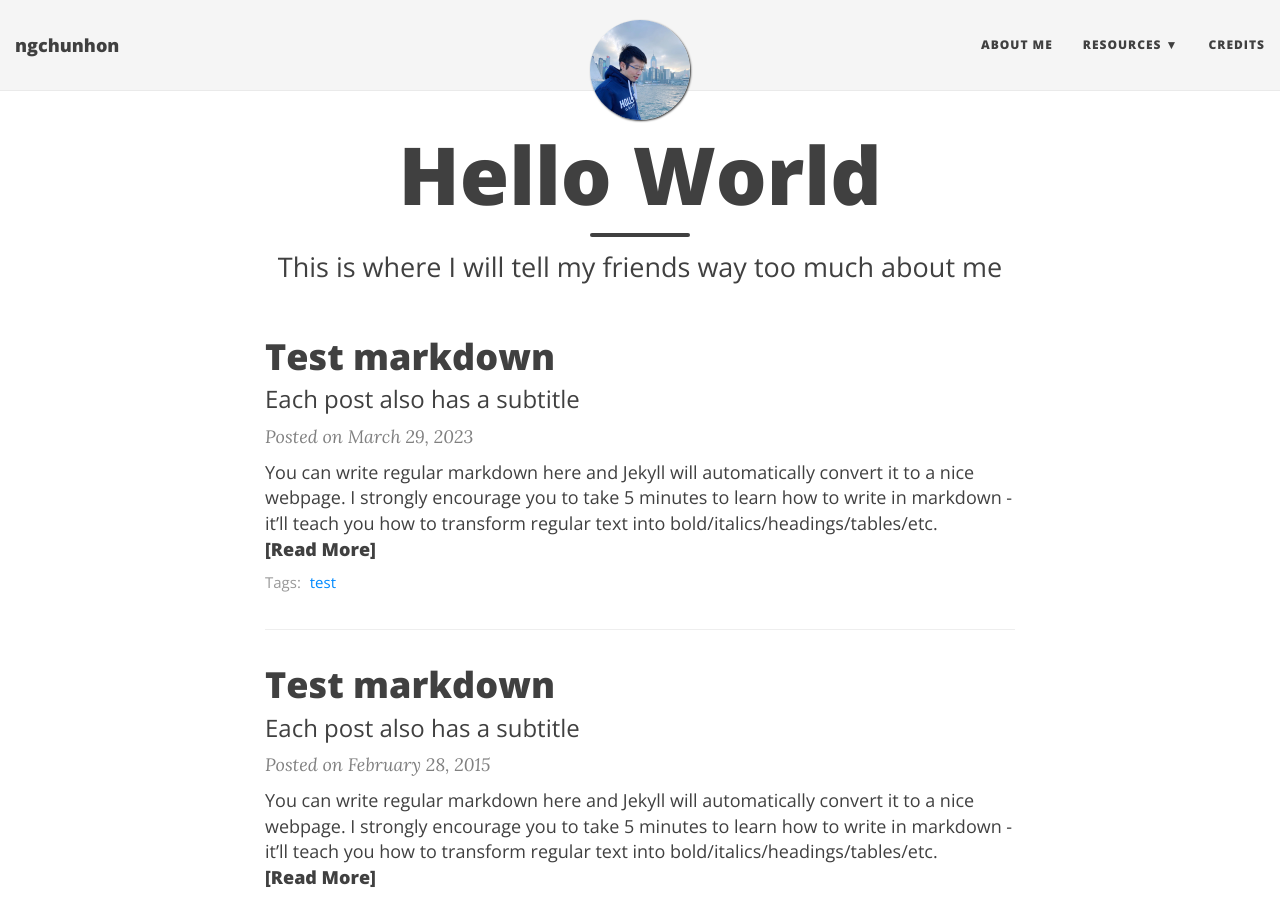
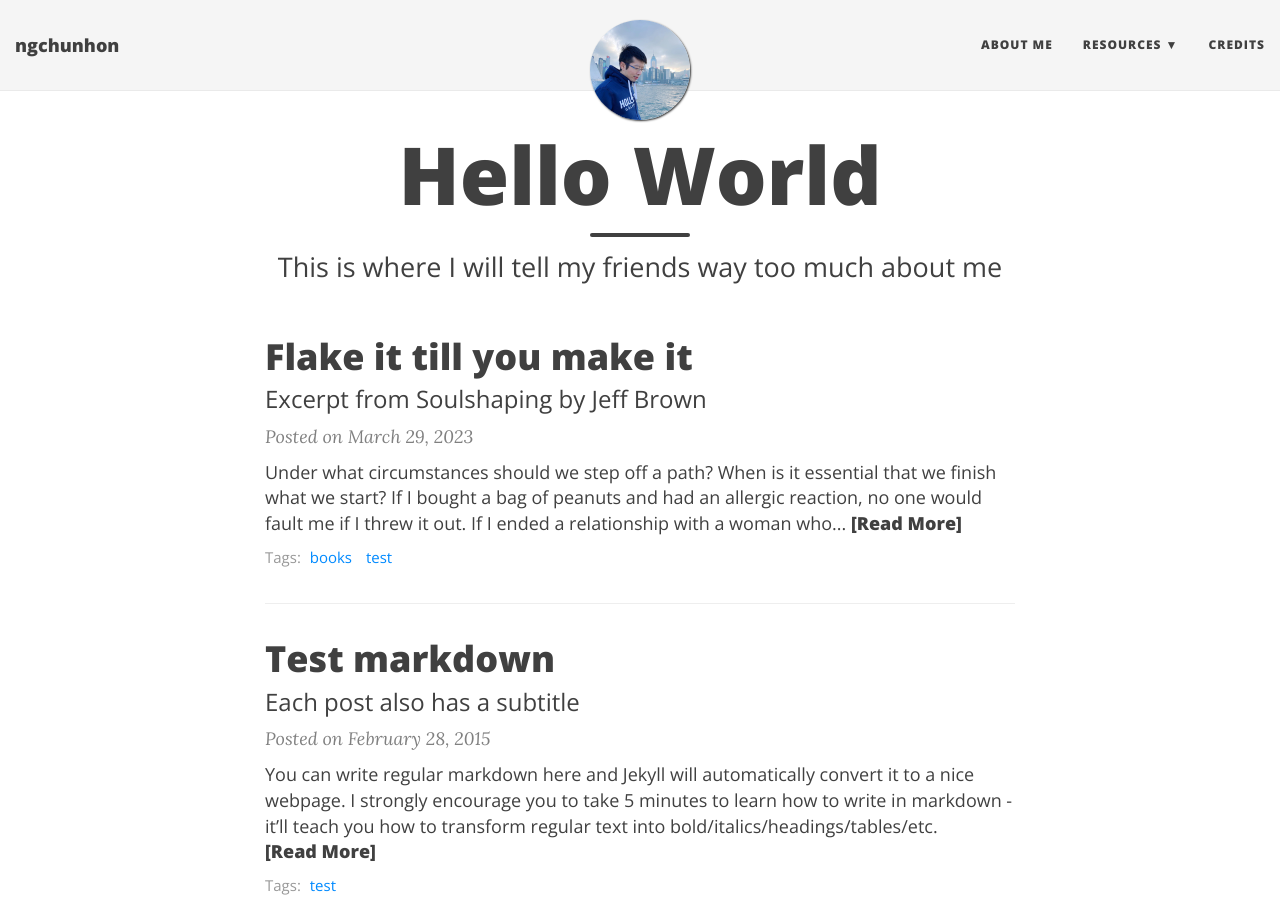
Before and after one commit to chunhon/chunhon.github.io, a Jekyll site: the page built from index.html, in a window 1280 px wide and 900 px high. Built offline with Jekyll 4.4.1, drawn with Linux system fonts in a browser that asks for light colours; nearby versions of some CDN libraries; the list of posts is cut into pages by our own code.

Commit message:
Update 2023-03-29-hello-world.md

````diff
--- a/_posts/2023-03-29-hello-world.md
+++ b/_posts/2023-03-29-hello-world.md
@@ -1,73 +1,15 @@
 ---
 layout: post
-title: Test markdown
-subtitle: Each post also has a subtitle
-gh-repo: daattali/beautiful-jekyll
-gh-badge: [star, fork, follow]
-tags: [test]
+title: Flake it till you make it
+subtitle: Excerpt from Soulshaping by Jeff Brown
+bigimg: /img/path.jpg
+tags: [books, test]
 ---
 
-You can write regular [markdown](http://markdowntutorial.com/) here and Jekyll will automatically convert it to a nice webpage.  I strongly encourage you to [take 5 minutes to learn how to write in markdown](http://markdowntutorial.com/) - it'll teach you how to transform regular text into bold/italics/headings/tables/etc.
+Under what circumstances should we step off a path? When is it essential that we finish what we start? If I bought a bag of peanuts and had an allergic reaction, no one would fault me if I threw it out. If I ended a relationship with a woman who hit me, no one would say that I had a commitment problem. But if I walk away from a seemingly secure route because my soul has other ideas, I am a flake?
 
-**Here is some bold text**
+The truth is that no one else can definitively know the path we are here to walk. It’s tempting to listen—many of us long for the omnipotent other—but unless they are genuine psychic intuitives, they can’t know. All others can know is their own truth, and if they’ve actually done the work to excavate it, they will have the good sense to know that they cannot genuinely know anyone else’s. Only soul knows the path it is here to walk. Since you are the only one living in your temple, only you can know its scriptures and interpretive structure.
 
-## Here is a secondary heading
+At the heart of the struggle are two very different ideas of success—survival-driven and soul-driven. For survivalists, success is security, pragmatism, power over others. Success is the absence of material suffering, the nourishing of the soul be damned. It is an odd and ironic thing that most of the material power in our world often resides in the hands of younger souls. Still working in the egoic and material realms, they love the sensations of power and focus most of their energy on accumulation. Older souls tend not to be as materially driven. They have already played the worldly game in previous lives and they search for more subtle shades of meaning in this one—authentication rather than accumulation. They are often ignored by the culture at large, although they really are the truest warriors.
 
-Here's a useless table:
-
-| Number | Next number | Previous number |
-| :------ |:--- | :--- |
-| Five | Six | Four |
-| Ten | Eleven | Nine |
-| Seven | Eight | Six |
-| Two | Three | One |
-
-
-How about a yummy crepe?
-
-![Crepe](http://s3-media3.fl.yelpcdn.com/bphoto/cQ1Yoa75m2yUFFbY2xwuqw/348s.jpg)
-
-Here's a code chunk:
-
-~~~
-var foo = function(x) {
-  return(x + 5);
-}
-foo(3)
-~~~
-
-And here is the same code with syntax highlighting:
-
-```javascript
-var foo = function(x) {
-  return(x + 5);
-}
-foo(3)
-```
-
-And here is the same code yet again but with line numbers:
-
-{% highlight javascript linenos %}
-var foo = function(x) {
-  return(x + 5);
-}
-foo(3)
-{% endhighlight %}
-
-## Boxes
-You can add notification, warning and error boxes like this:
-
-### Notification
-
-{: .box-note}
-**Note:** This is a notification box.
-
-### Warning
-
-{: .box-warning}
-**Warning:** This is a warning box.
-
-### Error
-
-{: .box-error}
-**Error:** This is an error box.
+A soulful notion of success rests on the actualization of our innate image. Success is simply the completion of a soul step, however unsightly it may be. We have finished what we started when the lesson is learned. What a fear-based culture calls a wonderful opportunity may be fruitless and misguided for the soul. Staying in a passionless relationship may satisfy our need for comfort, but it may stifle the soul. Becoming a famous lawyer is only worthwhile if the soul demands it. It is an essential failure if you are called to be a monastic this time around. If you need to explore and abandon ten careers in order to stretch your soul toward its innate image, then so be it. Flake it till you make it.
````
